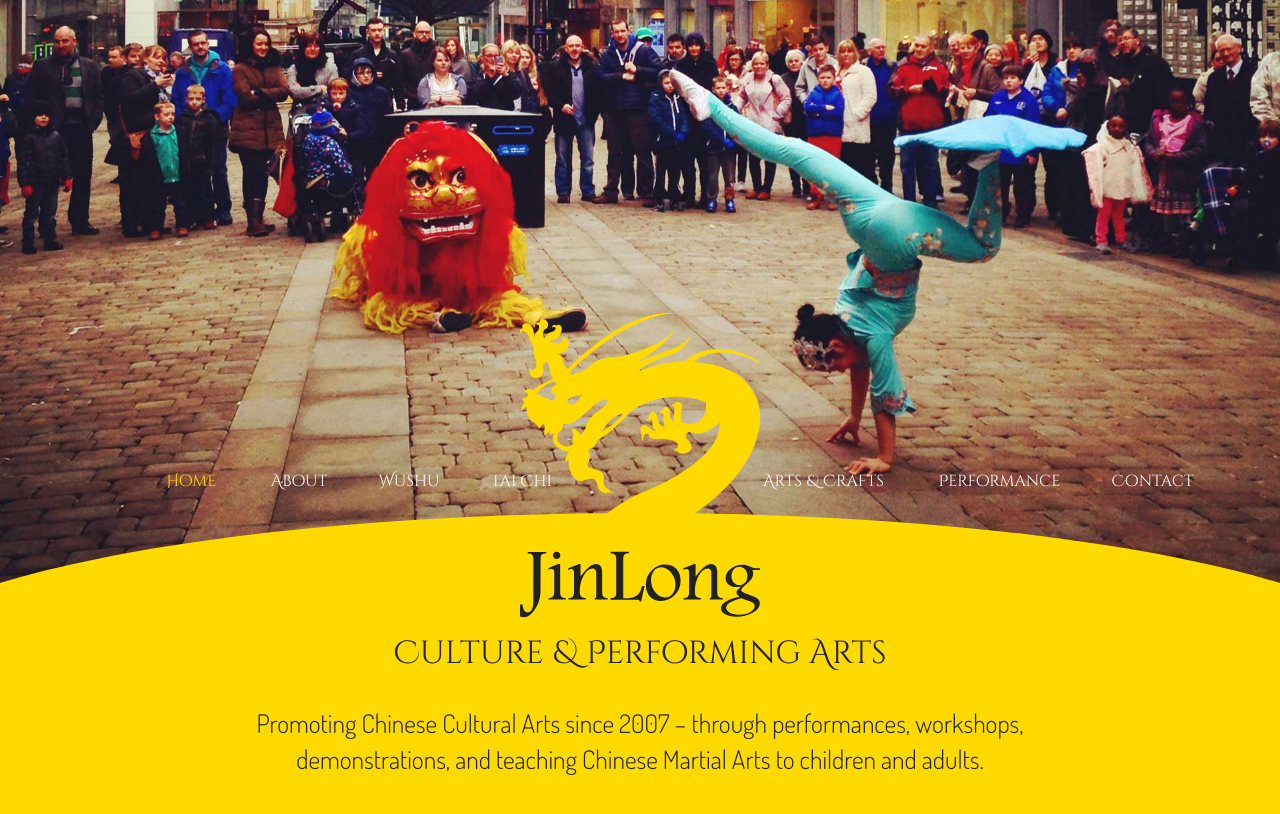
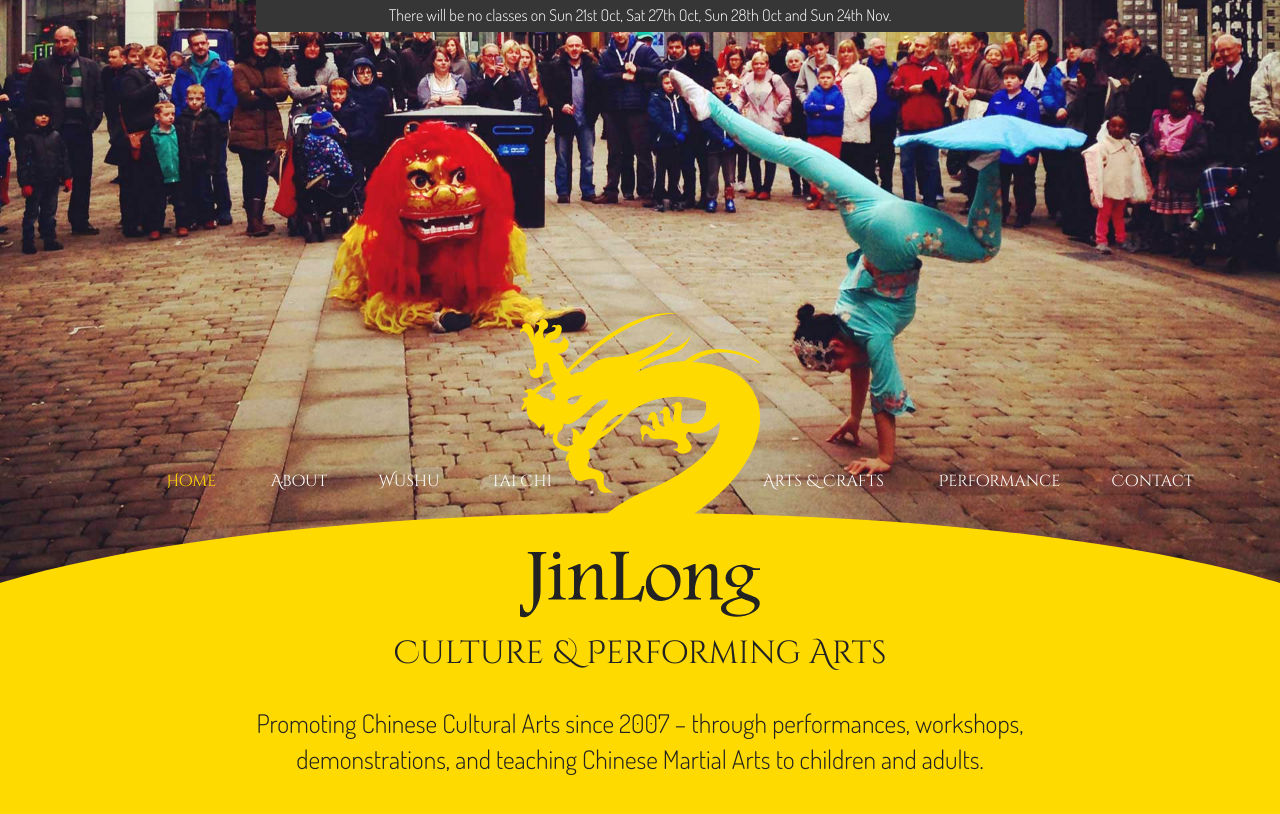
Before and after one commit to JinLongWushu/jinlongwushu, a Jekyll site: the page built from index.html, in a window 1280 px wide, cut to the strip 0-825 px from the top of the page. Shown: the top 814 px of the strip. Built offline with Jekyll 4.4.1, drawn with Linux system fonts in a browser that asks for light colours.

Commit message:
classes cancelled

```diff
--- a/_sass/_modules.scss
+++ b/_sass/_modules.scss
@@ -213,6 +213,20 @@
 	&-lottery {
 		max-width: 70%;
 	}
+}
+.notification {
+	position: absolute;
+	top: 0;
+	display: block;
+	right: 3.2rem;
+	left: 3.2rem;
+	background-color: $black + 20;
+	color: #fff;
+	font-size: 0.7em;
+	line-height: 1.2em;
+	padding: 0.4em;
+	text-align: center;
+	@include borderRadius(0 0 0.4em 0.4em);
 }
 .nextClass {
 	width: 100%;
--- a/_sass/_responsive.scss
+++ b/_sass/_responsive.scss
@@ -82,6 +82,9 @@
 			max-width: 40%;
 		}
 	}
+	.notification {
+		font-size: 0.9em;
+	}
 }
 @media screen and (min-width: 34.375em) /* 550px */ {
 	.instructor {
@@ -157,6 +160,11 @@
 	.list {
 		font-size: 1.4em;
 		padding: 0 1.5rem;
+	}
+	.notification {
+		width: 60%;
+		left: 20%;
+		right: 20%;
 	}
 	.nextClass {
 		width: 100%;
@@ -855,6 +863,9 @@
 			display: block;
 		}
 	}
+	.notification {
+		font-size: 1em;
+	}
 }
 @media screen and (min-width: 68.75em) /* 1100px */ {
 	.instructors {
--- a/index.html
+++ b/index.html
@@ -10,6 +10,9 @@ redirect_from:
 nav_title: Home
 navigation_weight: 1
 ---
+<div class="notification">
+     There will be no classes on Sun 21st Oct, Sat 27th Oct, Sun 28th Oct and Sun 24th Nov.
+</div>
 <ul class="nextClass group">
   <li class="nextClass_item">
     <span class="nextClass_arrow"></span>
```
Also changed, not shown: 3 other files.
